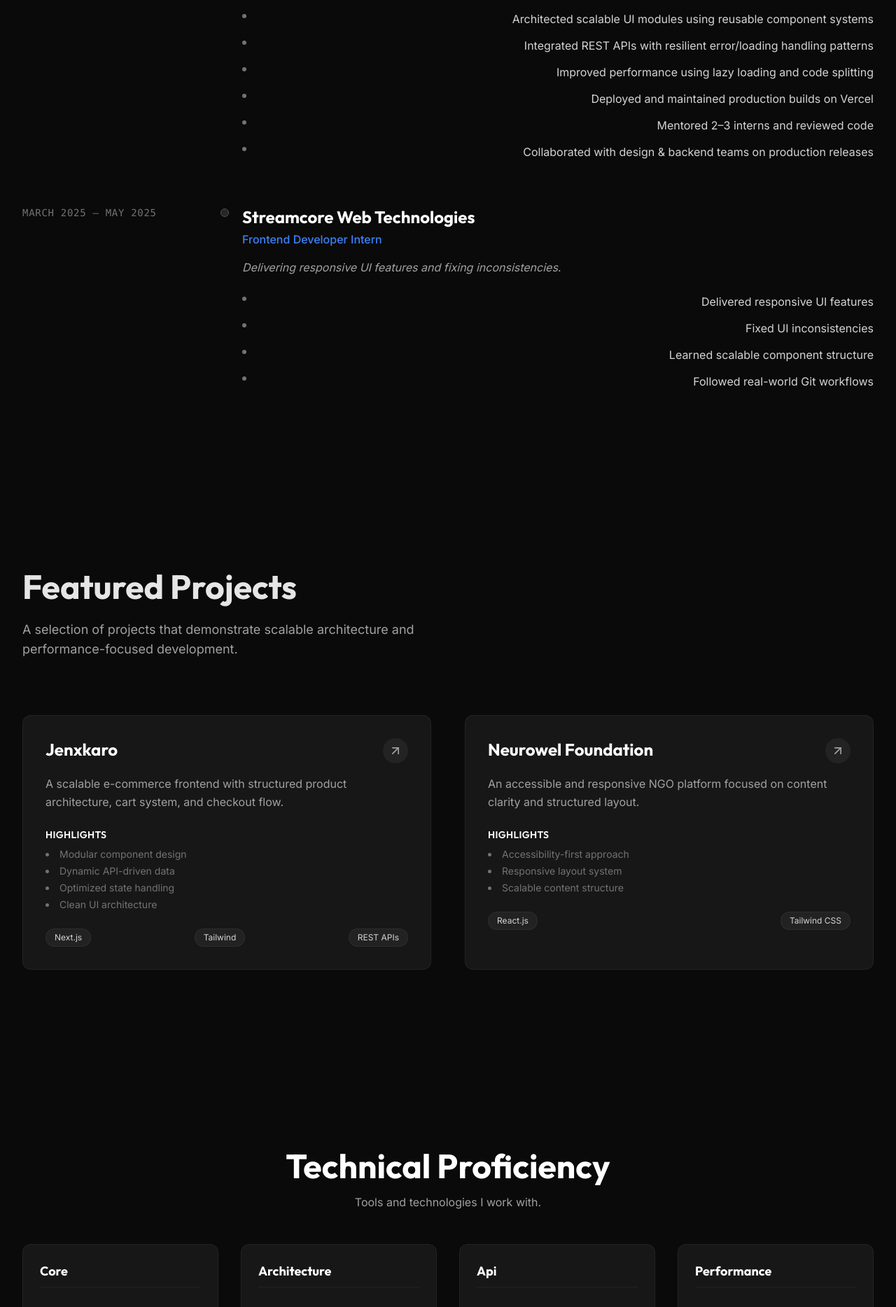
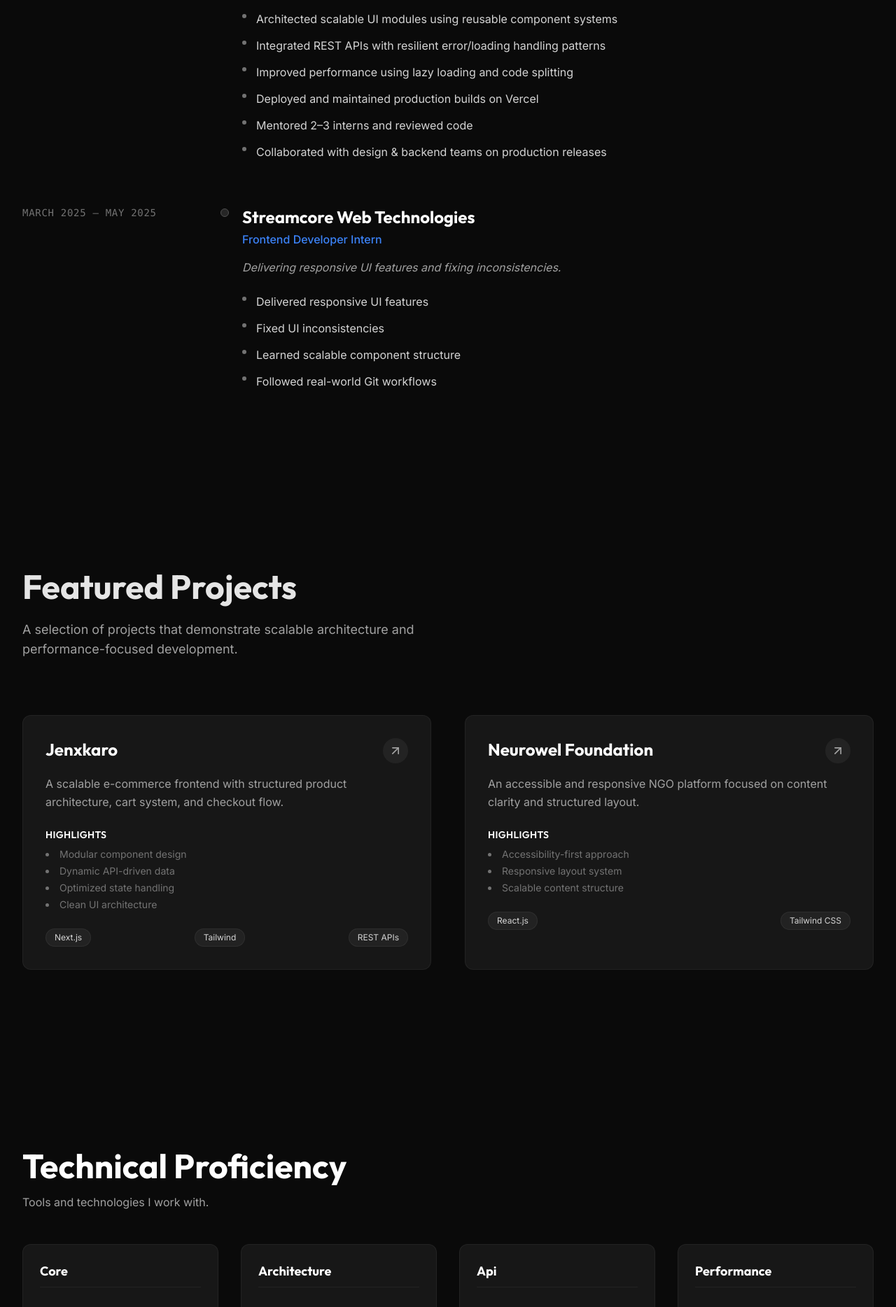
Before and after one commit to Surajmaurya1/Portfolio, a Next.js app: page / in a window 1280 px wide. Shown: the part 1720-3588 px from the top of the page at 70% size. Built offline with nearby package versions, Linux system fonts and the light colour scheme; a web font is replaced by a local one.

Commit message:
feat: add StaggeredMenu component with customizable props and GSAP animations for interactive navigation.

```diff
--- a/components/Experience.tsx
+++ b/components/Experience.tsx
@@ -24,9 +24,9 @@ export function Experience() {
             whileInView={{ opacity: 1, y: 0 }}
             transition={{ delay: index * 0.1 }}
             viewport={{ once: true }}
-            className="grid grid-cols-1 md:grid-cols-4 gap-6 md:gap-10 border-l border-white/10 pl-8 md:pl-0 md:border-l-0"
+            className="grid grid-cols-1 md:grid-cols-4 gap-6 md:gap-10 border-l border-white/10 pl-8 md:pl-0 md:border-l-0 text-left"
           >
-            <div className="md:col-span-1 text-sm text-neutral-500 font-mono uppercase tracking-wider relative">
+            <div className="md:col-span-1 text-sm text-neutral-500 font-mono uppercase tracking-wider relative text-left">
               <span className="hidden md:block absolute right-0 top-1 w-3 h-3 bg-neutral-800 rounded-full border border-neutral-600 translate-x-[21px]" />
               {job.period}
             </div>
@@ -41,8 +41,8 @@ export function Experience() {
               <p className="text-neutral-400 mb-6 italic">{job.description}</p>
               <ul className="space-y-3">
                 {job.impact.map((point, i) => (
-                  <li key={i} className="flex items-start text-neutral-300 text-sm md:text-base">
-                    <span className="mr-3 mt-1.5 w-1.5 h-1.5 bg-neutral-500 rounded-full flex-shrink-0" />
+                  <li key={i} className="grid grid-cols-[20px_1fr] items-start text-neutral-300 text-sm md:text-base text-left">
+                    <span className="mt-1.5 w-1.5 h-1.5 bg-neutral-500 rounded-full flex-shrink-0" />
                     <span className="leading-relaxed">{point}</span>
                   </li>
                 ))}
--- a/components/Header.tsx
+++ b/components/Header.tsx
@@ -38,7 +38,7 @@ export function Header() {
         items={menuItems}
         socialItems={socialItems}
         isFixed={true}
-        menuButtonColor={isScrolled ? "#000" : "#fff"}
+        menuButtonColor="#fff"
         openMenuButtonColor="#000"
         accentColor="#0070f3"
         colors={["#cecece", "#f0f0f0"]}
--- a/components/Skills.tsx
+++ b/components/Skills.tsx
@@ -36,7 +36,7 @@ export function Skills() {
         whileInView={{ opacity: 1, y: 0 }}
         viewport={{ once: true, margin: "-100px" }} // Trigger earlier but with margin
         transition={{ duration: 0.6 }}
-        className="mb-12 text-center"
+        className="mb-12 text-left"
       >
         <h2 className="text-3xl md:text-5xl font-bold font-display mb-4">Technical Proficiency</h2>
         <p className="text-neutral-400">Tools and technologies I work with.</p>
@@ -55,13 +55,13 @@ export function Skills() {
             variants={itemVariants}
             className="p-6 rounded-xl bg-surface border border-white/5 hover:border-white/10 transition-all duration-300 hover:shadow-lg hover:shadow-white/5"
           >
-            <h3 className="text-lg font-bold capitalize mb-6 text-accent border-b border-white/5 pb-2">
+            <h3 className="text-lg font-bold capitalize mb-6 text-accent border-b border-white/5 pb-2 text-left">
               {category}
             </h3>
             <ul className="space-y-3">
               {items.map((skill) => (
-                <li key={skill} className="flex items-center text-sm md:text-base text-neutral-300">
-                  <span className="w-1.5 h-1.5 bg-neutral-600 rounded-full mr-3" />
+                <li key={skill} className="grid grid-cols-[20px_1fr] items-center text-sm md:text-base text-neutral-300 text-left">
+                  <span className="w-1.5 h-1.5 bg-neutral-600 rounded-full flex-shrink-0 mt-2" />
                   {skill}
                 </li>
               ))}
--- a/components/StaggeredMenu.tsx
+++ b/components/StaggeredMenu.tsx
@@ -584,8 +584,11 @@ export const StaggeredMenu: React.FC<StaggeredMenuProps> = ({
 .sm-scope .sm-panel-item:hover { color: var(--sm-accent, #ff0000); }
 .sm-scope .sm-panel-list[data-numbering] { counter-reset: smItem; }
 .sm-scope .sm-panel-list[data-numbering] .sm-panel-item::after { counter-increment: smItem; content: counter(smItem, decimal-leading-zero); position: absolute; top: 0.1em; right: 3.2em; font-size: 18px; font-weight: 400; color: var(--sm-accent, #ff0000); letter-spacing: 0; pointer-events: none; user-select: none; opacity: var(--sm-num-opacity, 0); }
-@media (max-width: 1024px) { .sm-scope .staggered-menu-panel { width: 100%; left: 0; right: 0; } .sm-scope .staggered-menu-wrapper[data-open] .sm-logo-img { filter: invert(100%); } }
-@media (max-width: 640px) { .sm-scope .staggered-menu-panel { width: 100%; left: 0; right: 0; } .sm-scope .staggered-menu-wrapper[data-open] .sm-logo-img { filter: invert(100%); } }
+@media (max-width: 768px) {
+  .sm-scope .staggered-menu-panel { width: 100%; left: 0; right: 0; }
+  .sm-scope .staggered-menu-wrapper[data-open] .sm-logo-img { filter: invert(100%); }
+  .sm-scope .staggered-menu-wrapper[data-open] .sm-toggle { color: #ffffff !important; }
+}
       `}</style>
     </div>
   );
```
